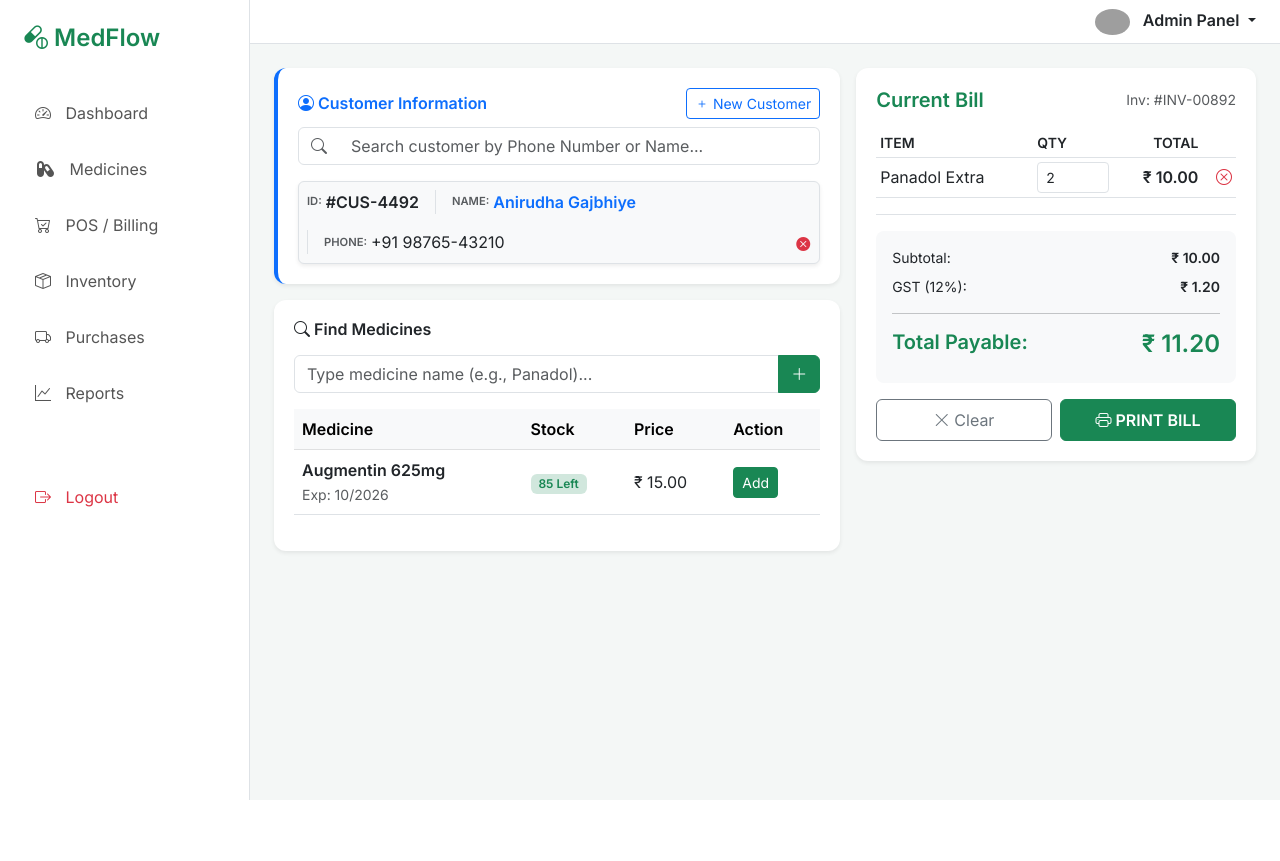
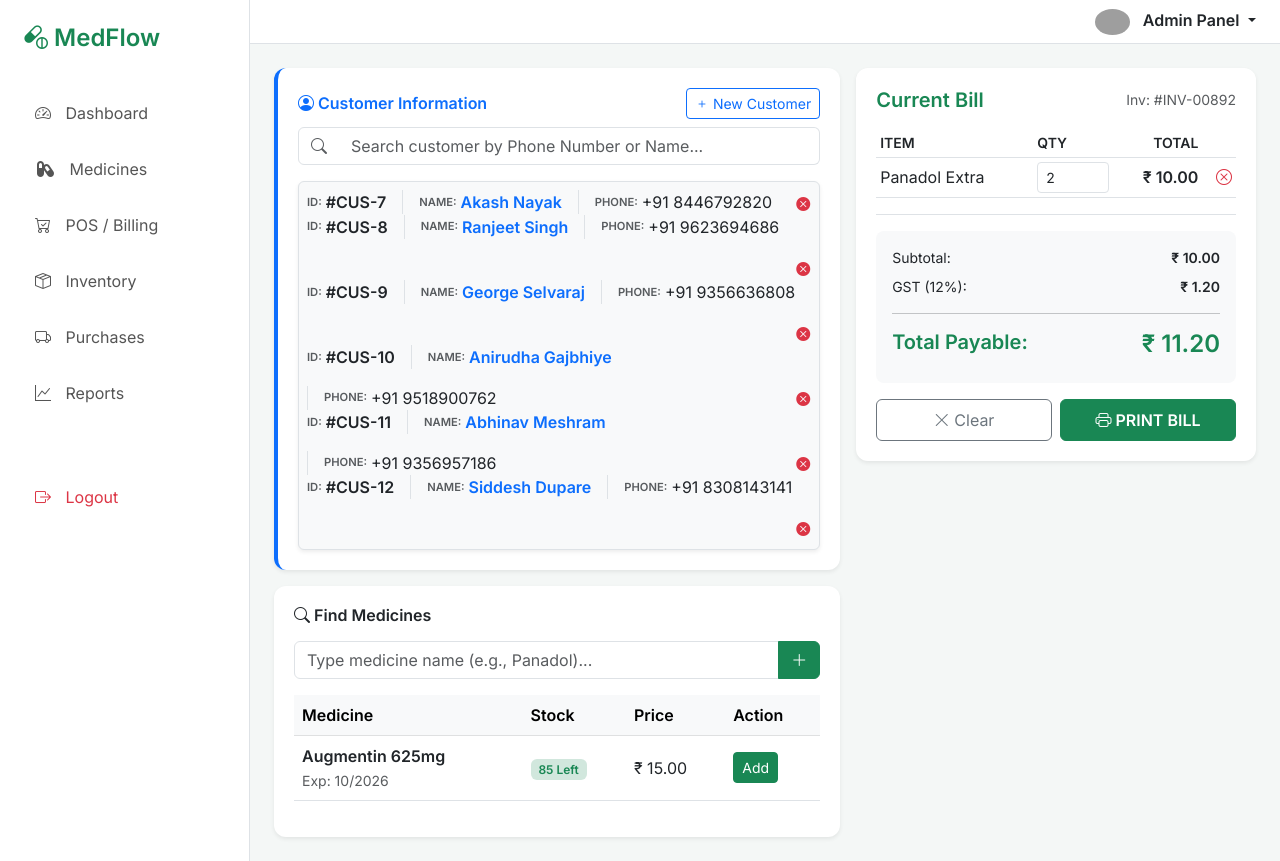
Before and after one commit to AjayBaghel2004/MedFlow, a Django app: page /point-of-sale/ in a window 1280 px wide. Before the commit the page ends 800 px from the top, so only its background shows below. Run offline with Django 5.2, Linux system fonts and the light colour scheme; data comes from the database, SQL or seed files in the repository; both versions use the stored data as it was after the commit; some libraries are stand-ins or nearby versions; grey boxes are pictures that could not be loaded.

Commit message:
Added customer feature in POS/billing module

```diff
--- a/medflowapp/templates/medflowapp/POS_section.html
+++ b/medflowapp/templates/medflowapp/POS_section.html
@@ -24,6 +24,7 @@
                             <span class="ms-2">ID: #CUS-4492</span>
                         </div> -->
                         <div id="customerDetails" class="mt-3 p-2 border rounded bg-light shadow-sm">
+                            {% for customer in customer_details %}
                             <div class="d-flex flex-wrap align-items-center gap-3">
                                 <!-- <span
                                     class="badge bg-success-subtle text-success border border-success-subtle px-2 py-1">
@@ -33,27 +34,29 @@
                                 <div class="d-flex align-items-center">
                                     <small class="text-uppercase fw-bold text-muted me-1"
                                         style="font-size: 0.7rem;">ID:</small>
-                                    <span class="fw-semibold text-dark">#CUS-4492</span>
+                                    <span class="fw-semibold text-dark">#CUS-{{customer.id}}</span>
                                 </div>
 
                                 <div class="d-flex align-items-center border-start ps-3">
                                     <small class="text-uppercase fw-bold text-muted me-1"
                                         style="font-size: 0.7rem;">Name:</small>
-                                    <span class="fw-bold text-primary">Anirudha Gajbhiye</span>
+                                    <span class="fw-bold text-primary">{{customer.customer_name}}</span>
                                 </div>
 
                                 <div class="d-flex align-items-center border-start ps-3">
                                     <small class="text-uppercase fw-bold text-muted me-1"
                                         style="font-size: 0.7rem;">Phone:</small>
-                                    <span class="text-dark">+91 98765-43210</span>
+                                    <span class="text-dark">+91 {{customer.customer_phone}}</span>
                                 </div>
 
                                 <div class="ms-auto">
-                                    <button type="button" class="btn btn-sm text-danger p-0" title="Remove Customer">
+                                    <button type="button" class="btn btn-sm text-danger p-0" title="Remove Customer"
+                                        onclick="remove_customer('{{customer.id}}')">
                                         <i class="bi bi-x-circle-fill"></i>
                                     </button>
                                 </div>
                             </div>
+                            {% endfor %}
                         </div>
                     </div>
                 </div>
@@ -175,6 +178,7 @@
 <script src="https://cdnjs.cloudflare.com/ajax/libs/jquery/3.7.1/jquery.min.js"
     integrity="sha512-v2CJ7UaYy4JwqLDIrZUI/4hqeoQieOmAZNXBeQyjo21dadnwR+8ZaIJVT8EE2iyI61OV8e6M8PP2/4hpQINQ/g=="
     crossorigin="anonymous" referrerpolicy="no-referrer"></script>
+<script src="https://cdn.jsdelivr.net/npm/sweetalert2@11"></script>
 
 <script>
     function add_customer() {
@@ -197,5 +201,38 @@
         })
     }
 
+    function remove_customer(customer_ID) {
+        Swal.fire({
+            title: "Are you sure?",
+            text: "You won't be able to revert this!",
+            icon: "warning",
+            showCancelButton: true,
+            confirmButtonColor: "#3085d6",
+            cancelButtonColor: "#d33",
+            confirmButtonText: "Yes, delete it!"
+        }).then((result) => {
+            if (result.isConfirmed) Swal.fire($.ajax({
+                method: "POST",
+                url: "/remove-customer/",
+                data: {
+                    "customer_ID": customer_ID
+                },
+                success: function () {
+                    //alert("Customer Removed.")
+                    location.href='/point-of-sale/'
+                },
+                error: function () {
+                    Swal.fire(
+                            'Deleted',
+                            "Customer Deleted Successfully",
+                            "Success"
+                        )
+                    alert("Customer Not Removed.")
+                }
+            }));
+        });
+
+    }
+
 </script>
 {% endblock %}
--- a/medflowapp/templates/medflowapp/medicine_section.html
+++ b/medflowapp/templates/medflowapp/medicine_section.html
@@ -25,7 +25,7 @@
                 <tbody>
                     {% for medicine in medicines %}
                     <tr>
-                        <td class="fw-semibold">{{ medicine.medicine_name}}</td>
+                        <td class="fw-semibold">{{ medicine.medicine_name }}</td>
                         <td>{{ medicine.med_category }}</td>
                         <td>{{ medicine.expiry_date }}</td>
                         <td>{{ medicine.quantity }}</td>
--- a/medflowapp/urls.py
+++ b/medflowapp/urls.py
@@ -13,6 +13,7 @@ urlpatterns = [
     path('updation_page/<int:medicineid>', views.update_medicine_page, name='updation-page'),
     path('update-medicine/', views.update_med_info, name='update_medicine'),
     path('point-of-sale/', views.pos_billing, name='Point-of-Sale'),
+    path('remove-customer/',views.remove_customer, name='remove-customer'),
     path('add-customer/', views.add_customer, name='add-customer'),
     path('inventory/', views.inventory, name='inventory'),
     path('purchases/', views.purchases, name='purchases'),
--- a/medflowapp/views.py
+++ b/medflowapp/views.py
@@ -21,7 +21,8 @@ def medicine(request):
     return render(request, 'medflowapp/medicine_section.html', {"medicines": medicines})
 
 def pos_billing(request):
-    return render(request, 'medflowapp/POS_section.html')
+    customer_details = Customers.objects.all()
+    return render(request, 'medflowapp/POS_section.html', {"customer_details":customer_details})
 
 def inventory(request):
     return render(request, 'medflowapp/inventory.html')
@@ -98,3 +99,10 @@ def add_customer(request):
     print(f"Customer Data : {data}")
     Customers.objects.create(customer_name=data['customer_name'], customer_phone=data['phone_number'])
     return JsonResponse({"status":200})
+
+@csrf_exempt
+def remove_customer(request):
+    data=request.POST.dict()
+    customer_ID = Customers.objects.get(id=data['customer_ID'])
+    customer_ID.delete()
+    return JsonResponse({"status":200})
```
Also changed, not shown: db.sqlite3.
